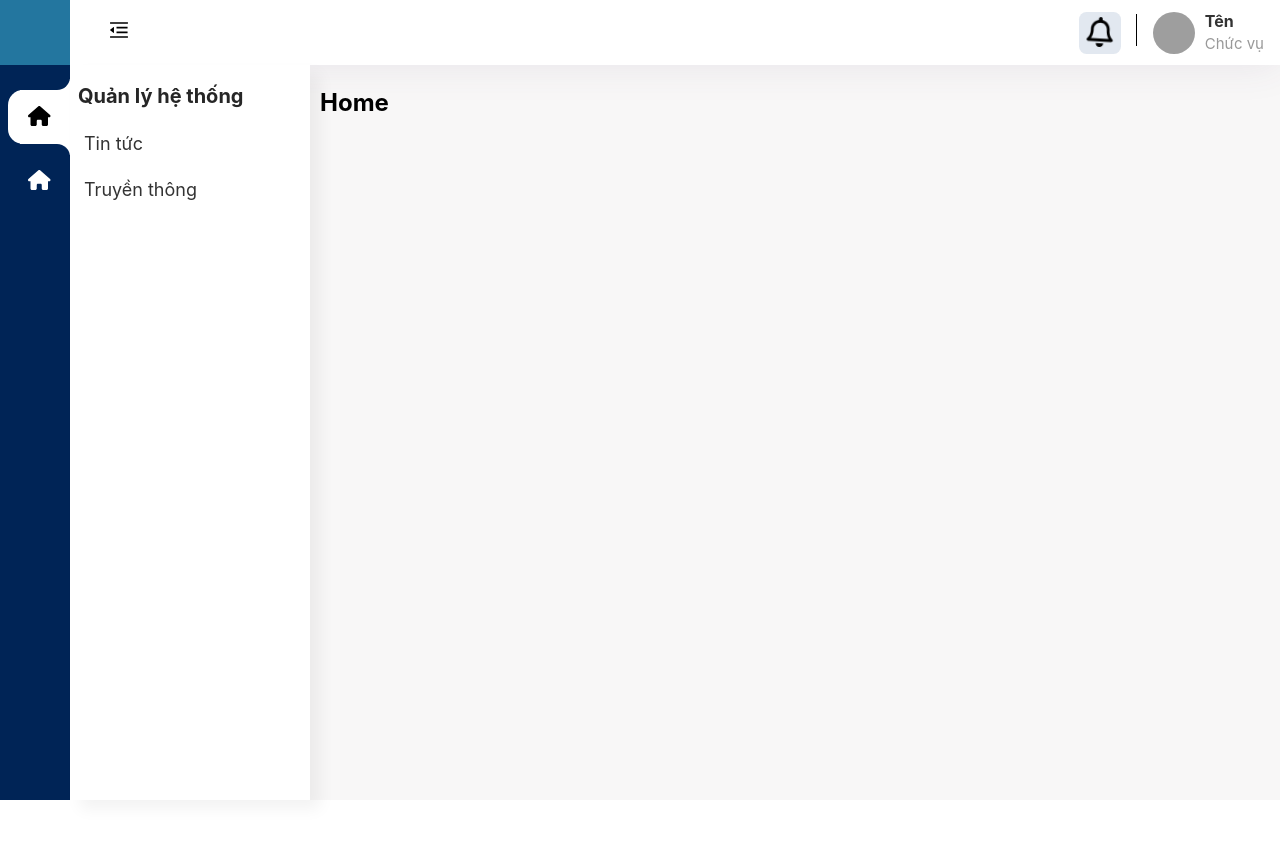
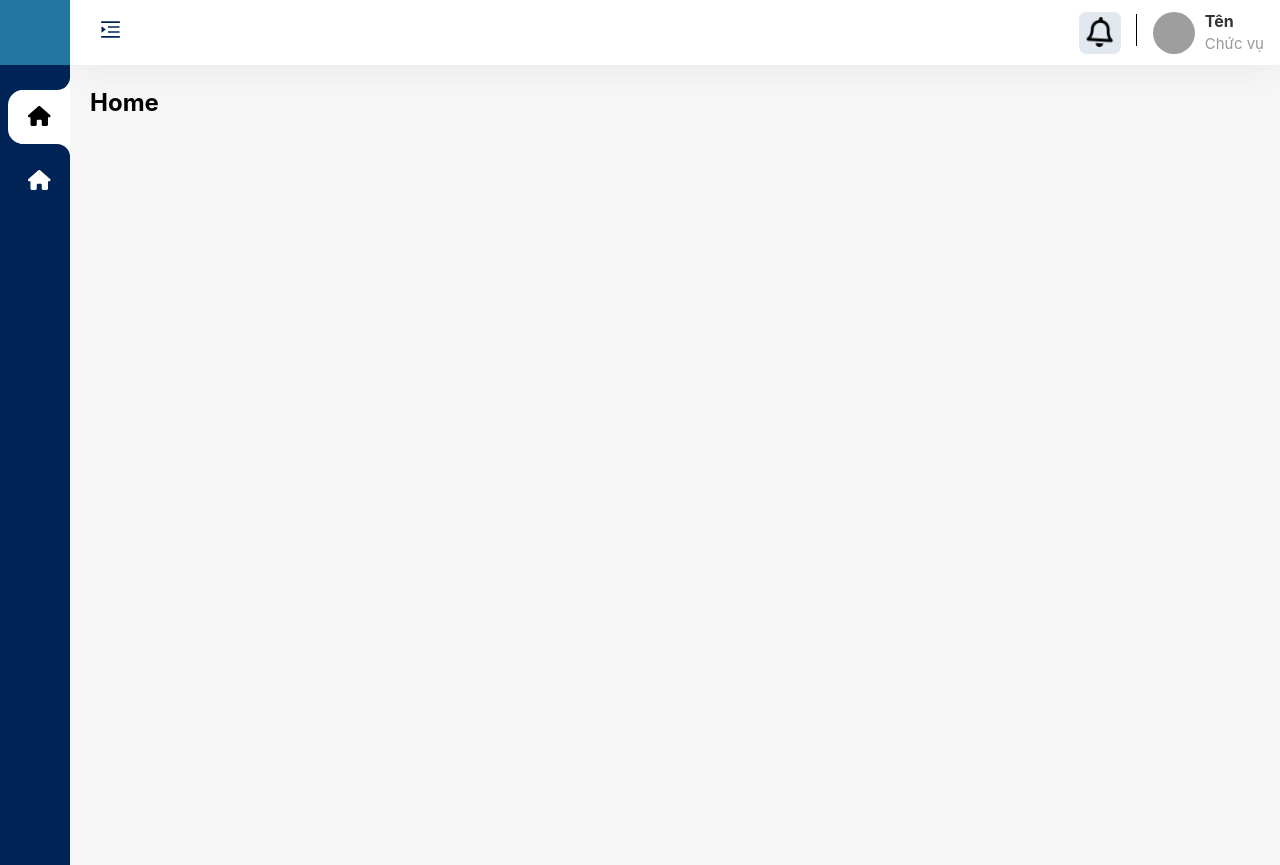
Before and after one commit to ChanhTin13/eLibrary-ui, a React (Create React App) app: page / in a window 1280 px wide. Both pictures are taken after a click on the element 359 px from the left and 32 px from the top of the page. Before the commit the page ends 800 px from the top, so only its background shows below. Built offline with nearby package versions, Linux system fonts and the light colour scheme; grey boxes are pictures that could not be loaded.

Commit message:
xong layout

```diff
--- /dev/null
+++ b/src/Context/SideBarContext.js
@@ -0,0 +1,18 @@
+const { createContext, useState } = require('react');
+
+const SideBarContext = createContext();
+
+function SideBarProvider({ children }) {
+    const [toggle, setToggle] = useState(true);
+
+    const handleSideBar = () => {
+        setToggle(!toggle);
+    };
+    const value = {
+        toggle,
+        handleSideBar,
+    };
+    return <SideBarContext.Provider value={value}>{children}</SideBarContext.Provider>;
+}
+
+export { SideBarContext, SideBarProvider };
--- a/src/components/Icons/index.js
+++ b/src/components/Icons/index.js
@@ -5,6 +5,7 @@ export const CloseSidebarIcon = ({ width = '1em', height = '1em', className }) =
         height={height}
         viewBox="64 64 896 896"
         data-icon="menu-fold"
+        fill="currentColor"
         xmlns="http://www.w3.org/2000/svg"
     >
         <path
@@ -21,6 +22,7 @@ export const OpenSidebarIcon = ({ width = '1em', height = '1em', className }) =>
         height={height}
         viewBox="64 64 896 896"
         data-icon="menu-fold"
+        fill="currentColor"
         xmlns="http://www.w3.org/2000/svg"
     >
         <path
--- a/src/components/Layout/DefaultLayout/DefaultLayout.module.scss
+++ b/src/components/Layout/DefaultLayout/DefaultLayout.module.scss
@@ -1,18 +1,18 @@
 .wrapper {
     background-color: rgb(188, 252, 129);
+    display: flex;
 }
 .right-content {
+    margin-top: var(--header-height);
     display: flex;
+    flex: 1;
     justify-content: flex-end;
     min-height: 100vh;
 }
 .main-content {
-    margin-top: var(--header-height);
-    width: calc(100% - var(--sidebar-icon-area-width) - var(--sidebar-action-area-width));
-    padding: 20px 10px;
+    //width: calc(100% - var(--sidebar-icon-area-width) - var(--sidebar-action-area-width));
+    padding: 20px 20px;
+    flex: 1;
+    width: 100%;
     background-color: #f8f7f7;
 }
-
-.closed-sidebar {
-    width: calc(100% - var(--sidebar-icon-area-width));
-}
--- a/src/components/Layout/LayoutComponents/Header/Header.module.scss
+++ b/src/components/Layout/LayoutComponents/Header/Header.module.scss
@@ -4,6 +4,7 @@
     right: 0;
     z-index: 100;
     display: flex;
+    justify-content: flex-end;
     height: 65px;
     width: calc(100% - var(--sidebar-icon-area-width));
     align-items: center;
@@ -14,43 +15,14 @@
     transition-duration: 0.15s;
     transition-duration: 0.3s;
     box-shadow: 0 0 40px 0 rgba(82, 63, 105, 0.1);
-    .header-logo {
-        display: flex;
-        height: 100%;
-        width: var(--sidebar-action-area-width);
-        align-items: center;
-        justify-content: center;
-        //padding: 5px 0 5px 25px;
-        transition-property: all;
-        transition-timing-function: cubic-bezier(0.4, 0, 0.2, 1);
-        transition-duration: 0.15s;
-        transition-duration: 0.3s;
-        box-shadow: 2px 2px 5px rgba(0, 0, 0, 0.2);
-        .logo-container {
-            display: flex;
-            justify-content: center;
-            align-items: center;
-            width: 80%;
-            height: 80%;
-            .logo-img {
-                width: 156px;
-                height: 72px;
-            }
-        }
+    .inner-max-width {
+        width: 100% !important;
     }
-    .hidden {
-        display: none;
-        ~ .header-inner {
-            width: 100%;
-        }
-    }
-    .d-none {
-        display: none;
-    }
+
     .header-inner {
         display: flex;
         height: 100%;
-        width: calc(100% - 240px);
+        width: calc(100% - var(--sidebar-action-area-width));
         align-items: center;
         justify-content: space-between;
         padding: 0 16px;
@@ -58,11 +30,9 @@
         transition-timing-function: cubic-bezier(0.4, 0, 0.2, 1);
         transition-duration: 0.3s;
         .icon-close-open-sidebar {
-            font-size: 20px;
-            padding: 0px 23px;
-            .icon-action .icon-open {
-                display: none;
-            }
+            font-size: 21px;
+            padding: 0px 14px;
+            color: var(--primary-color);
         }
         .header-inner-item {
             margin-left: 50px;
--- a/src/components/Layout/LayoutComponents/Header/index.js
+++ b/src/components/Layout/LayoutComponents/Header/index.js
@@ -1,23 +1,18 @@
-import React, { useState } from 'react';
+import React, { useContext } from 'react';
+import { SideBarContext } from '~/Context/SideBarContext';
 import classNames from 'classnames/bind';
 import styles from './Header.module.scss';
 import { FontAwesomeIcon } from '@fortawesome/react-fontawesome';
 import { faBell } from '@fortawesome/free-regular-svg-icons';
 import { faCircleQuestion, faEarthAsia, faKeyboard, faUser } from '@fortawesome/free-solid-svg-icons';
 import UserAction from '~/components/Custom/Popper/UserAction';
-import { CloseSidebarIcon } from '~/components/Icons';
+import { CloseSidebarIcon, OpenSidebarIcon } from '~/components/Icons';
 import Image from '~/components/Images';
 
 const cx = classNames.bind(styles);
 
 function Header() {
-    const [hasClassA, setClassA] = useState(false);
-
-    const handleClick = () => {
-        // Kiểm tra xem đã có class A hay chưa, nếu chưa có thì thêm, ngược lại loại bỏ
-        setClassA(!hasClassA);
-        console.log(hasClassA);
-    };
+    const context = useContext(SideBarContext);
     const MENU_ITEMS = [
         {
             icon: <FontAwesomeIcon icon={faEarthAsia} />,
@@ -43,36 +38,12 @@ function Header() {
     ];
     return (
         <header className={cx('header')}>
-            {/* action here */}
-            <div className={cx('header-logo', hasClassA === true ? 'hidden' : '')}>
-                <a href="/" className={cx('logo-container')}>
-                    <Image
-                        className={cx('logo-img')}
-                        src="https://wallpaperaccess.com/full/296819.jpg"
-                        alt="eLibrary"
-                    />
-                </a>
-            </div>
-            <div className={cx('header-inner')}>
+            {console.log('2')}
+            <div className={cx('header-inner', context.toggle ? '' : 'inner-max-width')}>
                 <div className={cx('icon-close-open-sidebar')}>
                     {/* handle click */}
-                    <div className={cx('icon-action')} onClick={handleClick}>
-                        <span role="img" aria-label="menu-fold" color="#002456" className={cx('icon-close')}>
-                            <CloseSidebarIcon />
-                        </span>
-                        <span role="img" aria-label="menu-unfold" color="#002456" className={cx('icon-open')}>
-                            <svg
-                                viewBox="64 64 896 896"
-                                focusable="false"
-                                data-icon="menu-unfold"
-                                width="1em"
-                                height="1em"
-                                fill="currentColor"
-                                aria-hidden="true"
-                            >
-                                <path d="M408 442h480c4.4 0 8-3.6 8-8v-56c0-4.4-3.6-8-8-8H408c-4.4 0-8 3.6-8 8v56c0 4.4 3.6 8 8 8zm-8 204c0 4.4 3.6 8 8 8h480c4.4 0 8-3.6 8-8v-56c0-4.4-3.6-8-8-8H408c-4.4 0-8 3.6-8 8v56zm504-486H120c-4.4 0-8 3.6-8 8v56c0 4.4 3.6 8 8 8h784c4.4 0 8-3.6 8-8v-56c0-4.4-3.6-8-8-8zm0 632H120c-4.4 0-8 3.6-8 8v56c0 4.4 3.6 8 8 8h784c4.4 0 8-3.6 8-8v-56c0-4.4-3.6-8-8-8zM142.4 642.1L298.7 519a8.84 8.84 0 000-13.9L142.4 381.9c-5.8-4.6-14.4-.5-14.4 6.9v246.3a8.9 8.9 0 0014.4 7z"></path>
-                            </svg>
-                        </span>
+                    <div className={cx('icon-action')} onClick={context.handleSideBar}>
+                        <span>{context.toggle ? <CloseSidebarIcon /> : <OpenSidebarIcon />}</span>
                     </div>
                 </div>
 
--- a/src/components/Layout/LayoutComponents/Sidebar/Sidebar.module.scss
+++ b/src/components/Layout/LayoutComponents/Sidebar/Sidebar.module.scss
@@ -1,10 +1,10 @@
 .sidebar {
+    --menu-child-shadow-color: rgba(0, 0, 0, 0.05);
+    --tw-bg-opacity: 1;
+    --menu-child-bg-color: rgb(255 255 255 / var(--tw-bg-opacity));
     display: flex;
-    position: fixed;
-    top: 0;
-    left: 0;
-    height: 100%;
-    width: var(--sidebar-icon-area-width);
+    min-height: 100%;
+    //width: var(--sidebar-icon-area-width);
     //
     z-index: 101;
     display: flex;
@@ -15,7 +15,7 @@
 }
 .menu-parent {
     height: 100%;
-    width: 100%;
+    width: var(--sidebar-icon-area-width);
     background-color: var(--primary-color);
 }
 .menu-parent-logo {
@@ -30,6 +30,7 @@
     padding-left: 8px;
     height: 100%;
 }
+// navigation
 .list-menu {
     list-style-type: none;
     list-style: none;
@@ -40,24 +41,6 @@
     background-color: #fff !important;
     .icon-btn {
         color: black !important;
-    }
-}
-.li-icon {
-    position: relative;
-    height: 54px;
-    margin-top: 10px;
-    display: flex;
-    justify-content: center;
-    align-items: center;
-    border-top-left-radius: 15px;
-    border-bottom-left-radius: 15px;
-    .icon-btn {
-        font-size: 20px;
-        background: transparent;
-        color: #fff;
-    }
-    .b-hidden {
-        display: none !important;
     }
     b:first-child {
         position: absolute;
@@ -102,21 +85,55 @@
         }
     }
 }
+.li-icon {
+    position: relative;
+    height: 54px;
+    margin-top: 10px;
+    display: flex;
+    justify-content: center;
+    align-items: center;
+    border-top-left-radius: 15px;
+    border-bottom-left-radius: 15px;
+    .icon-btn {
+        font-size: 20px;
+        background: transparent;
+        color: #fff;
+    }
+}
+// menu-child
 .menu-child {
     transition: width 0.3s;
-    box-shadow: 10px 9px 15px rgba(0, 0, 0, 0.051);
+    box-shadow: 10px 9px 15px var(--menu-child-shadow-color);
     z-index: 9;
-    position: fixed;
-    left: var(--sidebar-icon-area-width);
-    top: var(--header-height);
-    height: calc(100vh - var(--header-height));
     width: 240px;
-    --tw-bg-opacity: 1;
-    background-color: rgb(255 255 255 / var(--tw-bg-opacity));
+    background-color: var(--menu-child-bg-color);
 }
+//header-logo
+.header-logo {
+    display: flex;
+    height: var(--header-height);
+    width: var(--sidebar-action-area-width);
+    align-items: center;
+    justify-content: center;
+    transition-property: all;
+    transition-timing-function: cubic-bezier(0.4, 0, 0.2, 1);
+    transition-duration: 0.15s;
+    transition-duration: 0.3s;
+    box-shadow: 2px 0px 2px -2px rgba(0, 0, 0, 0.2);
+    overflow: hidden;
+    .logo-container {
+        display: flex;
+        justify-content: center;
+        align-items: center;
+        .logo-img {
+            width: auto;
+            height: calc(var(--header-height) + (15px)); // trừ thêm thì ở đây
+        }
+    }
+}
+//menu-child-body
 .menu-child-body {
     width: 100%;
-    //
     overflow-y: auto;
     overflow-x: hidden;
     height: 100% !important;
@@ -160,3 +177,8 @@
         color: var(--primary-color);
     }
 }
+// custom
+
+.hidden {
+    display: none;
+}
--- a/src/components/Layout/LayoutComponents/Sidebar/index.js
+++ b/src/components/Layout/LayoutComponents/Sidebar/index.js
@@ -1,11 +1,19 @@
+import React, { useContext } from 'react';
 import classNames from 'classnames/bind';
 import styles from './Sidebar.module.scss';
 import { FontAwesomeIcon } from '@fortawesome/react-fontawesome';
 import { faHouse } from '@fortawesome/free-solid-svg-icons';
+import Image from '~/components/Images';
+import { SideBarContext } from '~/Context/SideBarContext';
+
 const cx = classNames.bind(styles);
+
 function Sidebar() {
+    const { toggle } = useContext(SideBarContext);
+
     return (
         <aside className={cx('sidebar')}>
+            {console.log('b' + toggle)}
             <div className={cx('menu-parent')}>
                 <div className={cx('menu-parent-logo')}></div>
                 <div className={cx('menu-parent-body')}>
@@ -18,8 +26,8 @@ function Sidebar() {
                             </button>
                         </li>
                         <li className={cx('li-icon')}>
-                            <b className={cx('b-false', 'b-hidden')}></b>
-                            <b className={cx('b-false', 'b-hidden')}></b>
+                            <b className={cx('b-false')}></b>
+                            <b className={cx('b-false')}></b>
                             <button className={cx('icon-btn')}>
                                 <FontAwesomeIcon icon={faHouse} />
                             </button>
@@ -27,7 +35,16 @@ function Sidebar() {
                     </ul>
                 </div>
             </div>
-            <div className={cx('menu-child')}>
+            <div className={cx('menu-child', toggle ? '' : 'hidden')}>
+                <div className={cx('header-logo')}>
+                    <a href="/" className={cx('logo-container')}>
+                        <Image
+                            className={cx('logo-img')}
+                            src="https://wallpaperaccess.com/full/296819.jpg"
+                            alt="eLibrary"
+                        />
+                    </a>
+                </div>
                 <div className={cx('menu-child-body')}>
                     <div className={cx('menu-child-body-element')}>
                         {/* <ul className={cx('menu-child-body-element-ul')}> */}
```
Also changed, not shown: src/index.js (+6 -3 lines), src/components/Layout/LayoutComponents/Sidebar/SidebarAction/index.js (added).
